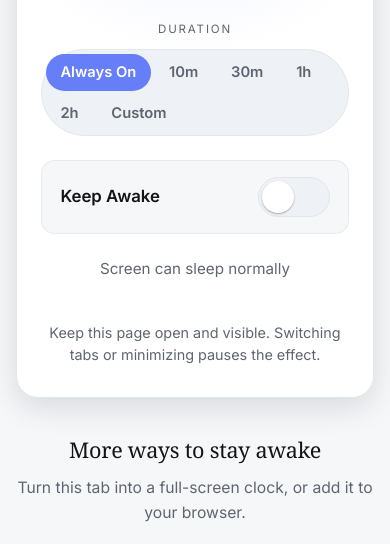
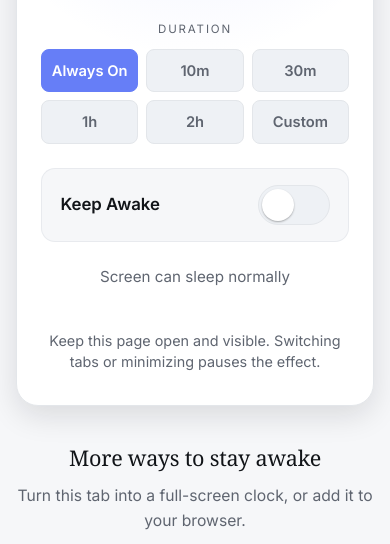
Before and after one commit to bahriddeen/staylit, a website built with Vite: page index.html in a window 390 px wide. Shown: the part 247-791 px from the top of the page. Built offline with nearby package versions, Linux system fonts and the light colour scheme.

Commit message:
Fix duration chooser layout on mobile
At phone widths the 6-item duration segmented control wrapped inside
the shared rounded-pill capsule background, landing the second row
inset with mismatched corners. Below 480px, drop the capsule shell and
lay the pills out as their own evenly-sized 3-column grid instead.

```diff
--- a/src/modes/awake/awake.css
+++ b/src/modes/awake/awake.css
@@ -84,6 +84,36 @@
 
 .hero__row .segmented {
   align-self: center;
+}
+
+/* The duration chooser has 6 pills (Always On/10m/30m/1h/2h/Custom), which is
+   one too many for a single-line capsule at phone widths: it wraps inside the
+   shared rounded-pill background, so the wrapped row sits oddly inset with
+   mismatched corners. Below that breakpoint, drop the capsule shell and lay
+   the pills out as their own evenly-sized grid instead. */
+@media (max-width: 480px) {
+  .hero__row .segmented {
+    display: grid;
+    grid-template-columns: repeat(3, 1fr);
+    width: 100%;
+    gap: 0.5rem;
+    padding: 0;
+    background: none;
+    border: none;
+  }
+
+  .hero__row .segmented .segmented__pill {
+    background: var(--surface-2);
+    border: 1px solid var(--border);
+    border-radius: var(--radius-sm);
+    padding: 0.6rem 0.4rem;
+  }
+
+  .hero__row .segmented .segmented__pill--on {
+    background: var(--accent);
+    color: var(--accent-on);
+    border-color: var(--accent);
+  }
 }
 
 .hero__row--toggle {
```
